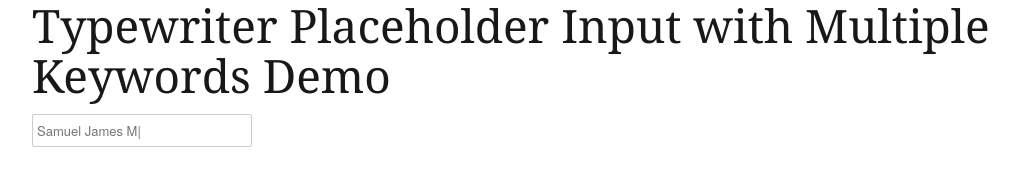
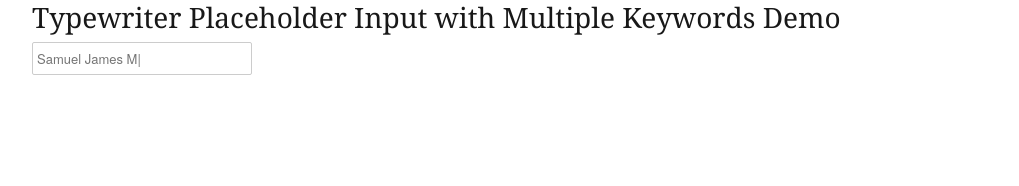
Before and after one commit to samuelj90/type-placeholder, a plain HTML site: page index.html in a window 1280 px wide. Shown: the whole page, without its empty margins (128-1147 px from the left). Drawn offline with nearby package versions, Linux system fonts and the light colour scheme.

Commit message:
Update index.html

```diff
--- a/index.html
+++ b/index.html
@@ -9,8 +9,8 @@
 <script src="js/twinput1.0.0.js"></script>
 </head>
 <body>
-<div class="container">
-<h1>Typewriter Placeholder  Input with Multiple Keywords Demo</h1>
+<div class="container margin-top25-percent">
+<h3 class="title">Typewriter Placeholder  Input with Multiple Keywords Demo</h3>
 <input type="text" id="demo" />
 </div>
 </body>
```
